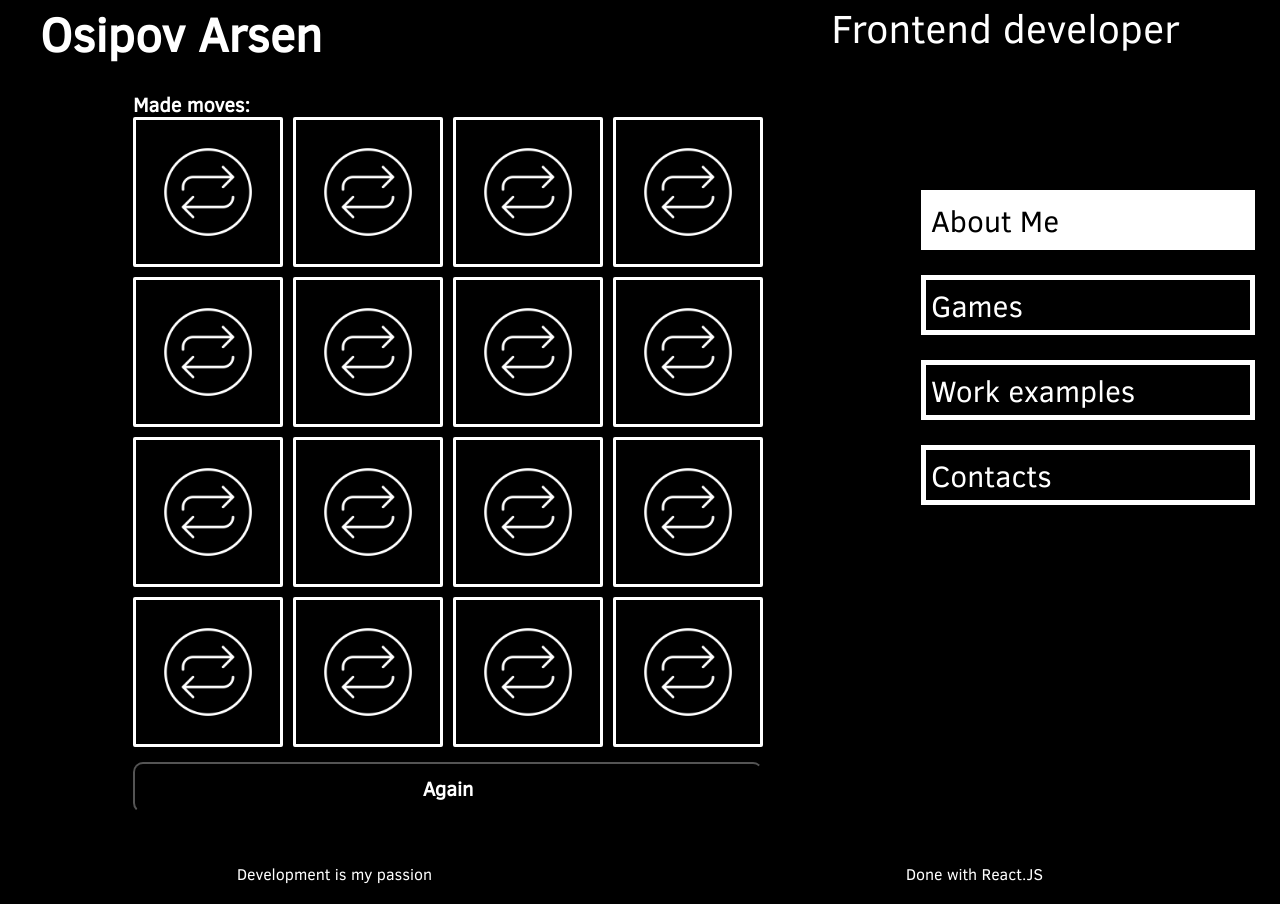
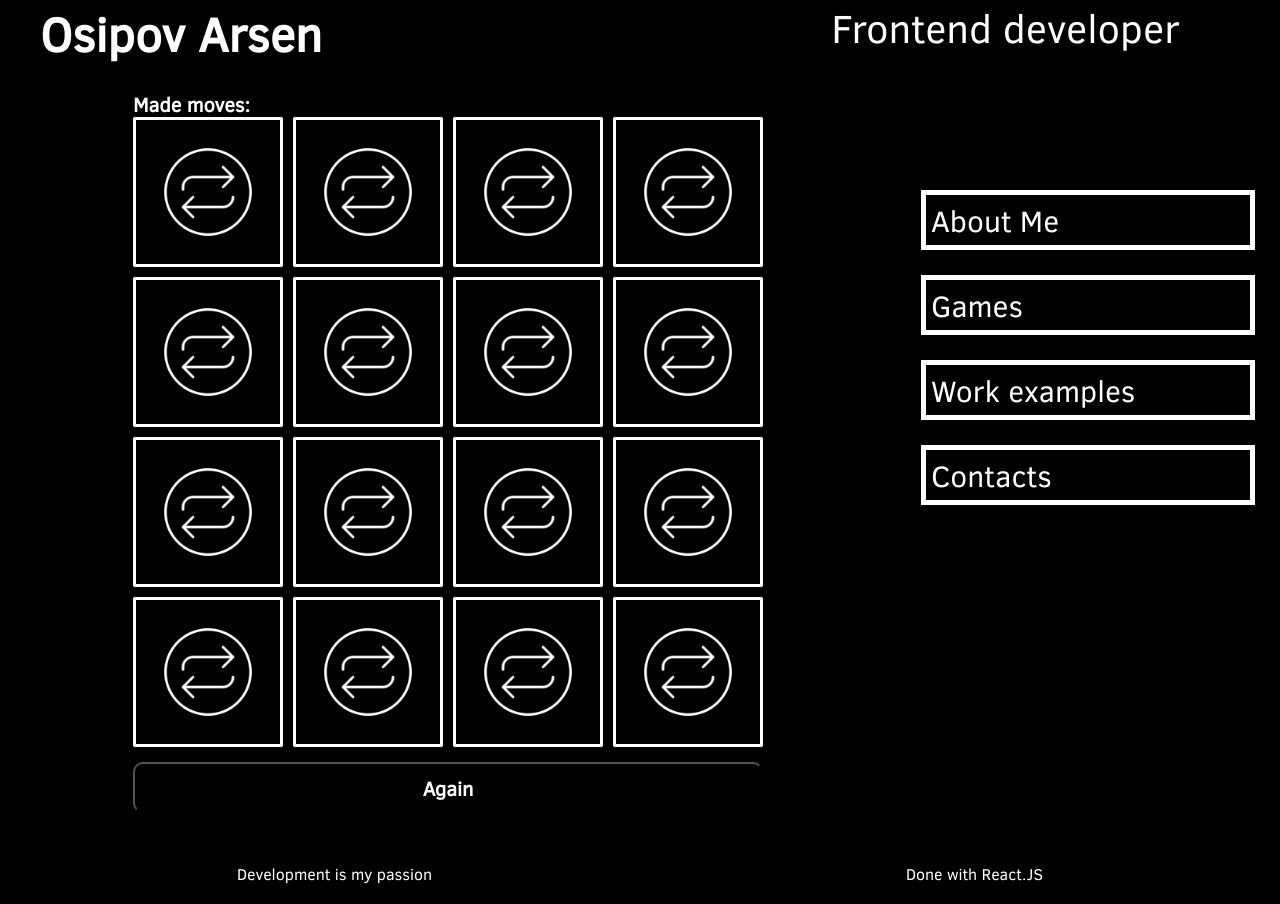
Before and after one commit to ArsMen1/REACT_Portfolio, a React (Create React App) app: page /RememberPictures in a window 1280 px wide. Built offline with nearby package versions, Linux system fonts and the light colour scheme.

Commit message:
fixed the navbar

```diff
--- a/src/components/Navbar/Navbar.jsx
+++ b/src/components/Navbar/Navbar.jsx
@@ -1,80 +1,22 @@
 import React from "react";
-import { Link } from "react-router-dom";
+import { NavLink } from "react-router-dom";
 
 function Navbar() {
-  const [activeItem, setActiveItem] = React.useState(1);
-
-  const oneSelectItem = (index) => {
-    setActiveItem(index);
-  };
-
-  /*Так можно?
-   let url =
-    window.location.href.split("/")[window.location.href.split("/").length - 1];
-
- if (url === "REACT_portfolio") {
-    setActiveItem(1);
-  } else if (url === "games") {
-    setActiveItem(2);
-  } else if (url === "work") {
-    setActiveItem(3);
-  } else if (url === "contacts") {
-    setActiveItem(4);
-  } else {
-    setActiveItem(1);
-  }*/
-
   return (
     <div className="Navbar">
       <div className="Navbar__menu">
-        <Link to="/">
-          <div
-            className={
-              activeItem === 1
-                ? "Navbar__paragraph active"
-                : "Navbar__paragraph"
-            }
-            onClick={() => oneSelectItem(1)}
-          >
-            About Me
-          </div>
-        </Link>
-        <Link to="/games">
-          <div
-            className={
-              activeItem === 2
-                ? "Navbar__paragraph active"
-                : "Navbar__paragraph"
-            }
-            onClick={() => oneSelectItem(2)}
-          >
-            Games
-          </div>
-        </Link>
-        <Link to="/work">
-          <div
-            className={
-              activeItem === 3
-                ? "Navbar__paragraph active"
-                : "Navbar__paragraph"
-            }
-            onClick={() => oneSelectItem(3)}
-          >
-            Work examples
-          </div>
-        </Link>
-        <Link to="/contacts">
-          <div
-            className={
-              activeItem === 4
-                ? "Navbar__paragraph active"
-                : "Navbar__paragraph"
-            }
-            onClick={() => oneSelectItem(4)}
-          >
-            Contacts
-          </div>
-        </Link>
+        <NavLink className={"Navbar__paragraph"} to="/ ">
+          About Me
+        </NavLink>
+        <NavLink className={"Navbar__paragraph"} to="/games">
+          Games
+        </NavLink>
+        <NavLink className={"Navbar__paragraph"} to="/work">
+          Work examples
+        </NavLink>
+        <NavLink className={"Navbar__paragraph"} to="/contacts">
+          Contacts
+        </NavLink>
       </div>
     </div>
   );
--- a/src/components/Navbar/_Navbar.scss
+++ b/src/components/Navbar/_Navbar.scss
@@ -14,6 +14,7 @@
 }
 
 .Navbar__paragraph {
+  display: block;
   font-size: 30px;
   padding: 5px;
   margin: 25px;
```
